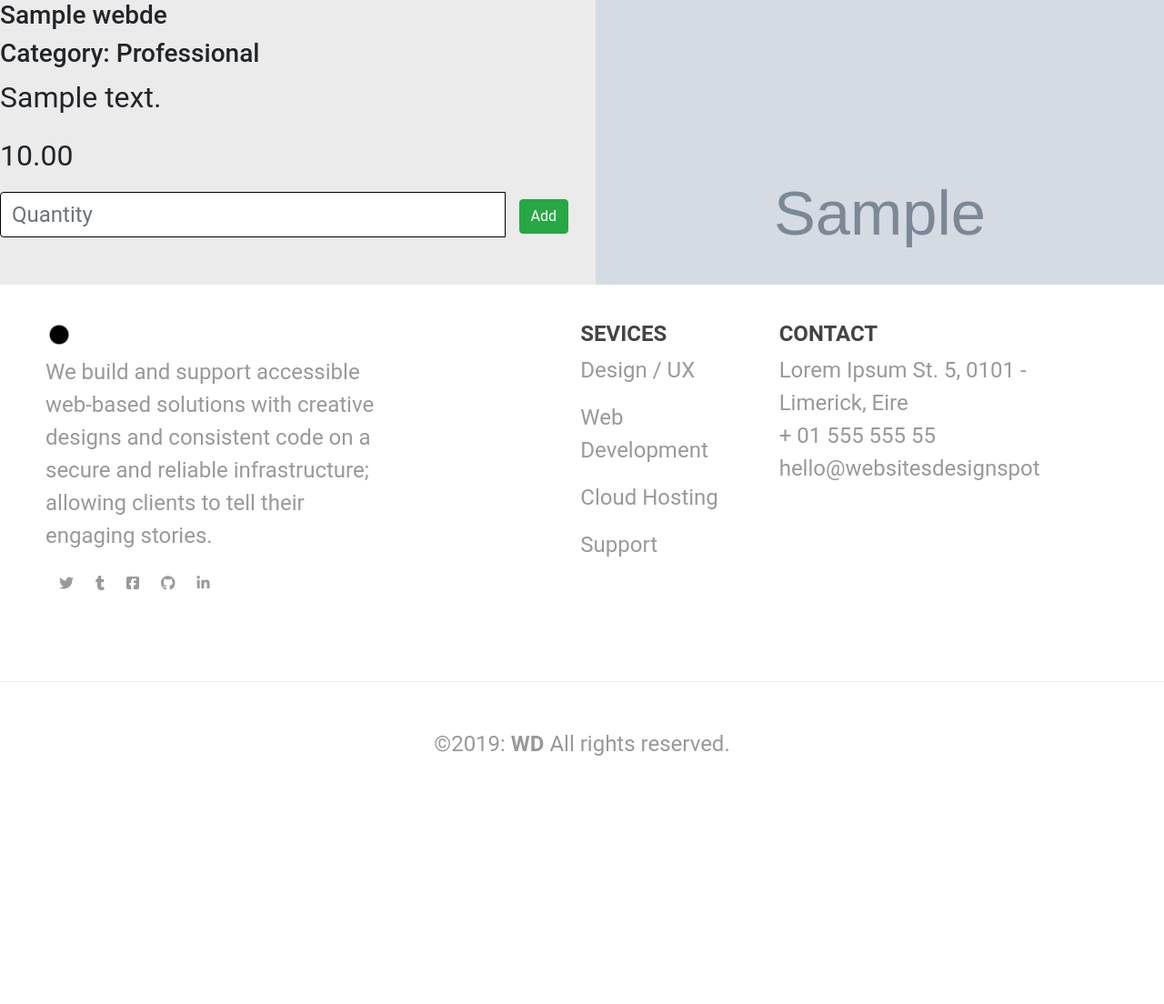
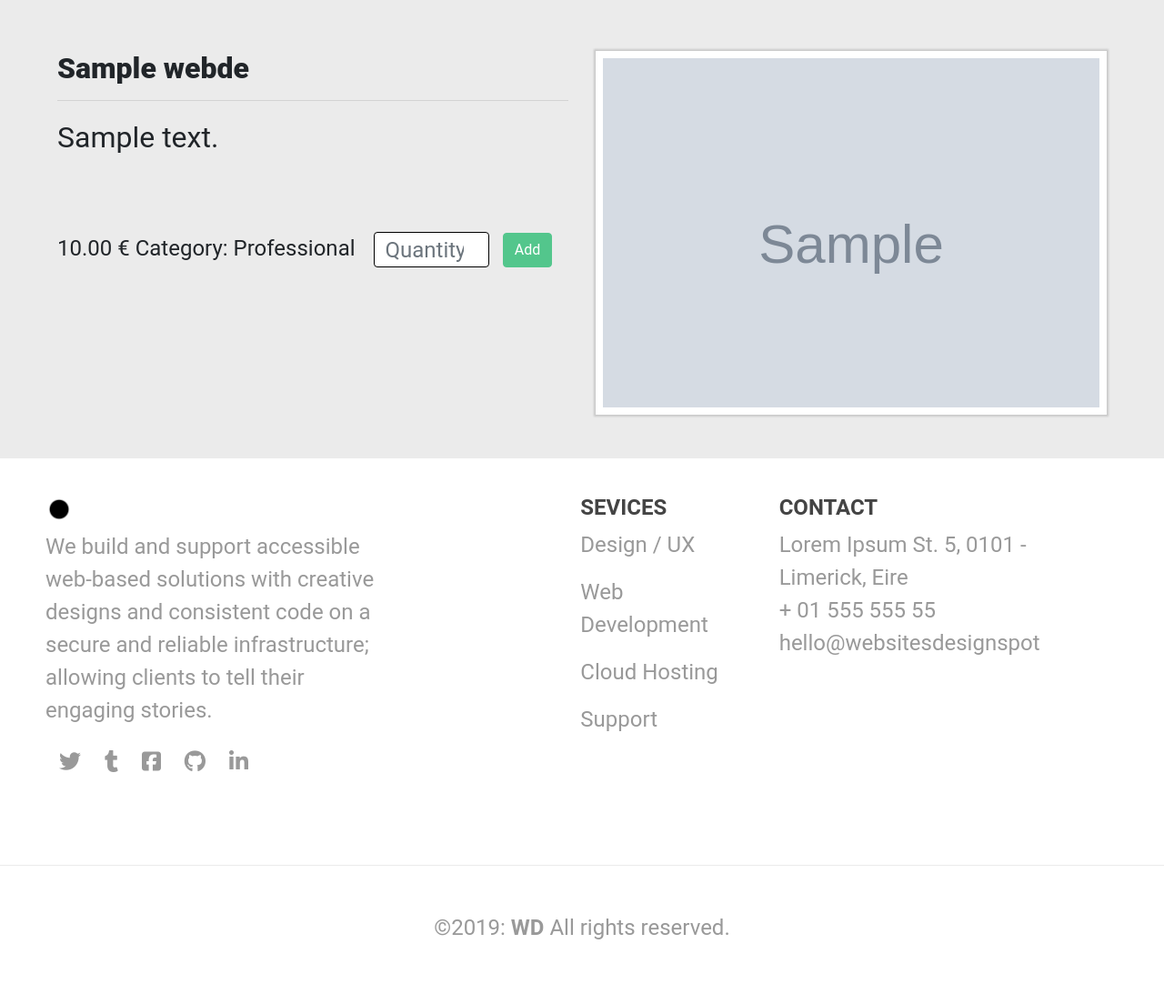
Before and after one commit to pazcm/websites-design-spot, a Django app: page /webdes/1/ in a window 1280 px wide; the page is wider, and only the part inside the window is pictured. Shown: the part 240-1344 px from the top of that part at 91% size. Before the commit the page ends 1071 px from the top of that part, so only its background shows below. Run offline with Django 3.2, Linux system fonts and the light colour scheme; tables that the repository leaves empty hold one stand-in row (values such as "Sample post"); grey boxes marked "Sample" are stand-in pictures; some libraries are stand-ins or nearby versions; some web fonts are replaced.

Commit message:
add webdes detail page style

```diff
--- a/websites_design_spot/account/templates/index.html
+++ b/websites_design_spot/account/templates/index.html
@@ -23,8 +23,8 @@
   <div class="row row-flex row-webdes">
     {% for webdes in webdes %}
     <div class="col-sm-12 col-md-6 col-lg">
-      <div class="webdes panel-body">
-        <a href="{% url 'webdes-detail' webdes.id %}"><div class="webdes-image frame" style="background-image: url('{{ MEDIA_URL }}{{ webdes.image }}')"></div></a>
+      <div class="webdes panel-body pt-4">
+        <a href="{% url 'webdes-detail' webdes.id %}"><div class="webdes-image webdes-image-home frame p-3" style="background-image: url('{{ MEDIA_URL }}{{ webdes.image }}')"></div></a>
       </div>
     </div>
     {% endfor %}
--- a/websites_design_spot/static/css/custom.css
+++ b/websites_design_spot/static/css/custom.css
@@ -31,6 +31,10 @@ body::before {
   height: 10px;
   box-shadow: 0px 0 10px rgba(0, 0, 0, 0.8);
   z-index: 100;
+}
+
+h2 {
+  font-weight: 900;
 }
 
 /* --- Navigation --- */
@@ -115,14 +119,18 @@ body::before {
 
 .btn-home {
   font-size: 2rem;
-  color: var(--color-blue);
-  border-color: #var(--color-blue);
+  color: var(--color-white);
+  border-color: var(--color-white);
 }
 
 .btn-home:hover {
   color: var(--color-white);
-  background-color: var(--color-green);
-  border-color: var(--color-blue);
+  background-color: var(--color-black);
+  border-color: var(--color-white);
+}
+
+.webdes-image.webdes-image-home {
+  min-height: 250px;
 }
 
 /* --- header --- */
@@ -177,7 +185,8 @@ body::before {
   width: 100%;
   background-size: cover;
   max-width: 100%;
-  height: 0;
+  height: 100%;
+  min-height: 250px;
   padding-bottom: 50%;
   overflow: hidden;
 }
@@ -185,10 +194,10 @@ body::before {
 .frame {
   display: inline-block;
   vertical-align: top;
-  margin: 10px;
   position: relative;
   z-index: 1;
-  width: 300px;
+  width: 100%;
+  min-width: 300px;
   height: 250px;
   border: 8px solid var(--color-white);
   border-top-color: var(--color-white);
@@ -331,7 +340,7 @@ input, select {
   font-size: 2rem;
   font-weight: 400;
   line-height: 1.5;
-  background-color: var(--color-white);
+  background-color: var(--color-white-bsw);
   background-clip: padding-box;
   border: 1px solid var(--color-black);
   border-radius: .25rem;
@@ -399,6 +408,36 @@ label {
   height: 40px;
   margin-right: 10px;
 }
+
+/* -- webdes detail page -- */
+.webdes-details {
+  display: flex;
+  font-size: 1.5rem;
+}
+
+ .webdes-detail-qty-form {
+  width: 40%;
+}
+
+.qty-input {
+  height: 39px;
+}
+
+.input-group>.form-control:not(:last-child) {
+  border-top-right-radius: .25rem;
+  border-bottom-right-radius: .25rem;
+}
+
+.webdes-price {
+  padding-right: 20px;
+}
+
+.btn-webdes-detail {
+  color: var(--color-white);
+  background-color: var(--color-green);
+  border-color: var(--color-green);
+}
+
 
 /* testing */
 .highlight {
@@ -539,7 +578,19 @@ a, a:hover {
 
   .home-welcome-block p {
     font-size: 2.5rem;
-  }ct
+  }
+
+  .webdes-detail-image {
+    min-height: 400px;
+  }
+
+  .webdes-detail-qty-form {
+    width: 35%;
+  }
+
+  .webdes-details {
+    padding-top: 1rem;
+}
 
   .btn-payment {
     width: 40%;
@@ -554,4 +605,8 @@ a, a:hover {
     padding-left: 200px;
   }
 
+  .socialbtns {
+    font-size: 1.5rem;
+  }
+
 }
--- a/websites_design_spot/templates/webdes/webdes_detail.html
+++ b/websites_design_spot/templates/webdes/webdes_detail.html
@@ -4,30 +4,32 @@
 {% block content %}
 <div class="webdes-detail-container">
     <div class="webdes panel-body">
-        <div class="row row-flex">
+        <div class="row row-flex flex-column-reverse flex-md-row p-2 p-md-3 p-lg-5 m-0">
             <div class="col-xs-10 col-xs-offset-1 col-sm-offset-0 col-sm-6 col-md-6 display panel panel-default">
-                <h3>{{ webdes.name }}</h3>
-                <h3 class="webdes-category">Category: {{ webdes.get_category_display }}</h3>
+                <h2 class="webdes-detail-title pt-2">{{ webdes.name }}</h2>
                 {% for category in webdes.categorys.all %}
                 <a href="{% url 'webdes_category' category.name %}">
                     {{ category.name }}
                 </a>
                 {% endfor %}
-                <p class="webdes-description">{{ webdes.description }}</p>
-                <p>{{ webdes.price }}</p>
-                <form method="post" action="{% url 'add_to_cart' webdes.id %}">
+                <hr>
+                <p class="webdes-description pb-xl-5">{{ webdes.description }}</p>
+                <div class="webdes-details">
+                    <p class="webdes-price mb-0">{{ webdes.price }}&nbsp;&euro; </span class="webdes-category">Category: {{ webdes.get_category_display }}</span></p>
+                    <form class="webdes-detail-qty-form" method="post" action="{% url 'add_to_cart' webdes.id %}">
                         {% csrf_token %}
-                    <div class="input-group">
-                        <input name="quantity" type="number" min="1" max="999" class="form-control"
+                        <div class="input-group webdes-quantity">
+                            <input name="quantity" type="number" min="1" max="999" class="form-control qty-input"
                                 placeholder="Quantity">
                             <span class="input-group-btn">
-                            <button class="btn btn-success" type="submit">Add</button>
+                                <button class="btn btn-webdes-detail" type="submit">Add</button>
                             </span>
                         </div>
                     </form>
                 </div>
-            <div class="col-xs-10 col-xs-offset-1 col-sm-offset-0 col-sm-6 col-md-6 display panel panel-default">
-                <div class="webdes-image" style="background-image: url('{{ MEDIA_URL }}{{ webdes.image }}')"></div>
+            </div>
+            <div class="col-xs-10 col-xs-offset-1 col-sm-offset-0 col-sm-6 col-md-6 display panel panel-default pt-2">
+                <div class="webdes-detail-image webdes-image frame" style="background-image: url('{{ MEDIA_URL }}{{ webdes.image }}')"></div>
             </div>
         </div>
     </div>
```
Lines whose indentation alone changed are shown as unchanged.
